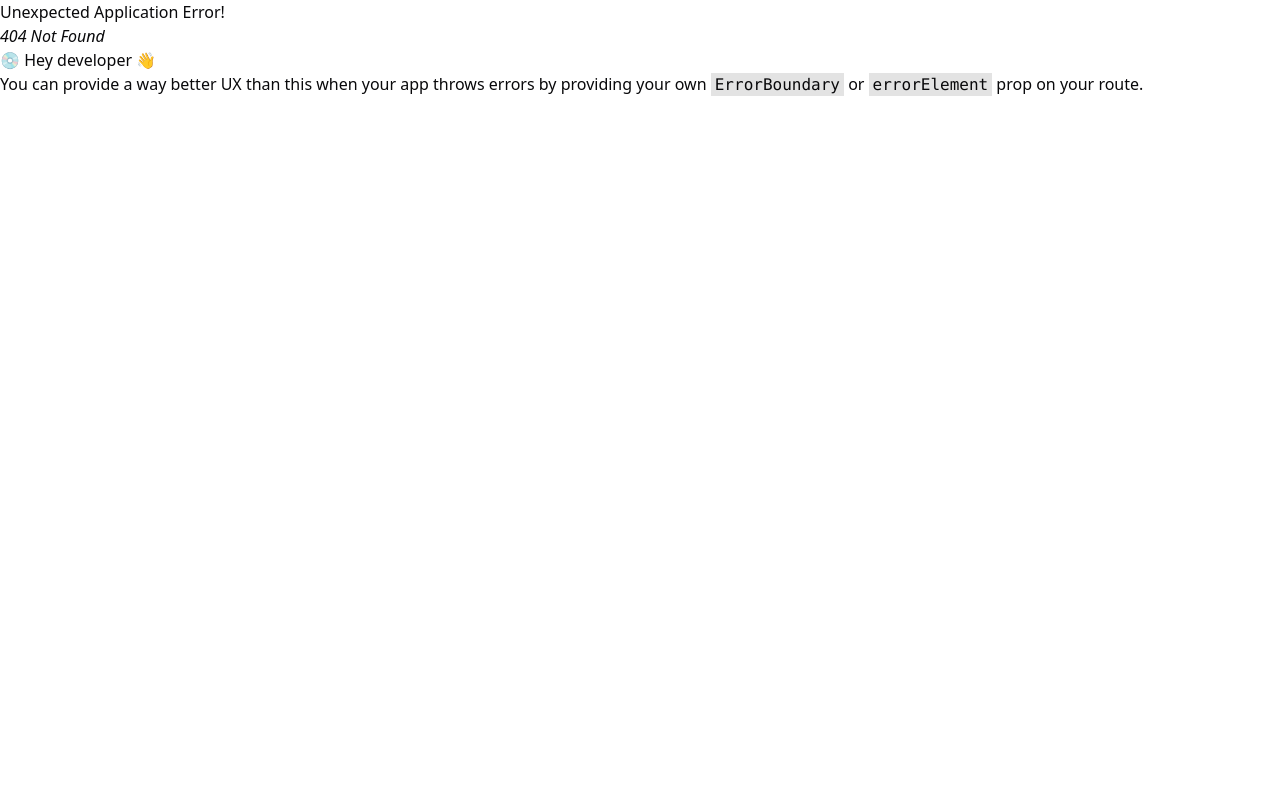
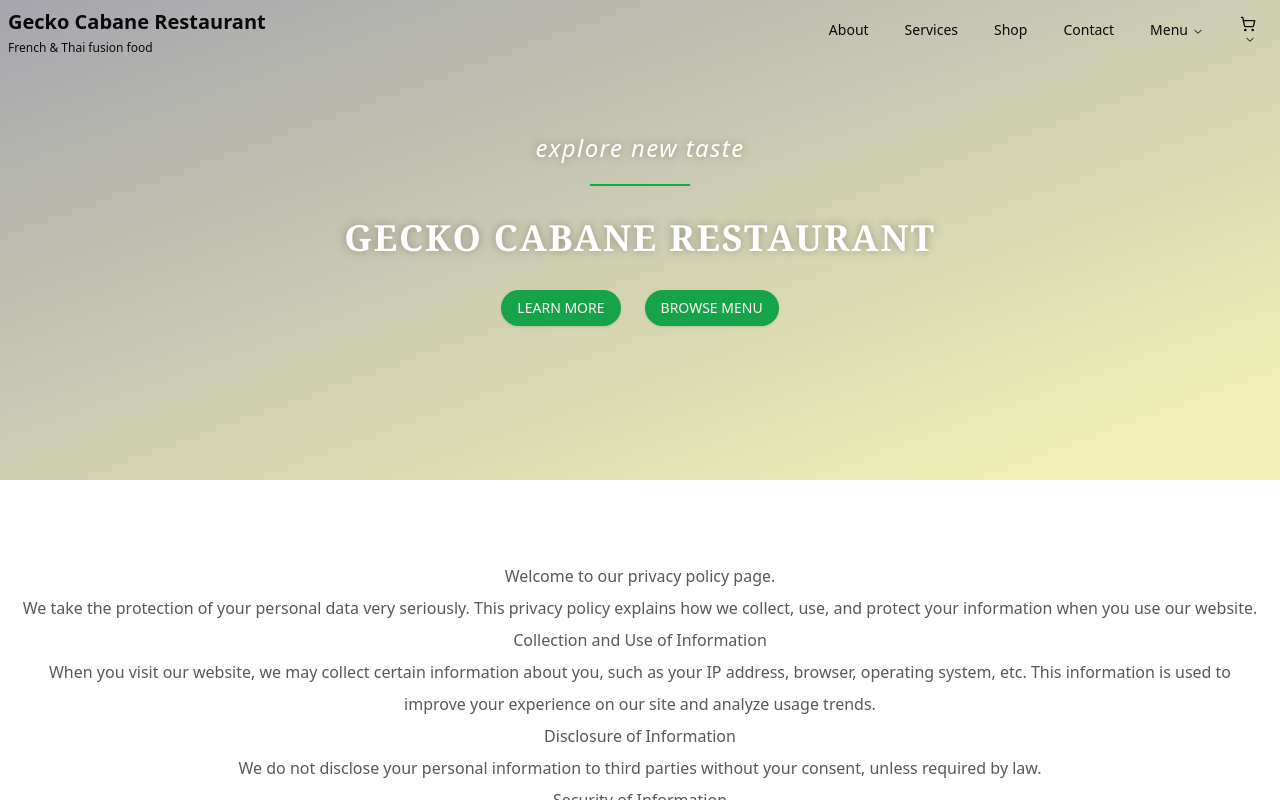
Before and after one commit to AnatholyB1/gecko_cabane, a React (Vite) app in the folder Gecko_Cabane_Restaurant/: page /privacy-policy in a window 1280 px wide. Before the commit this address had no page. Built offline with nearby package versions, Linux system fonts and the light colour scheme.

Commit message:
page : privacy policy

```diff
--- a/Gecko_Cabane_Restaurant/src/App.tsx
+++ b/Gecko_Cabane_Restaurant/src/App.tsx
@@ -6,6 +6,7 @@ import About from './page/about.tsx'
 import Services from './page/services.tsx'
 import Shop from './page/shop.tsx'
 import Contact from './page/contact.tsx'
+import Privacypolicy from './page/privacy-policy.tsx'
 
 
 const router = createBrowserRouter(
@@ -16,6 +17,7 @@ const router = createBrowserRouter(
         <Route path='services' element={<Services/>} ></Route>
         <Route path='shop' element={<Shop/>} ></Route>
         <Route path='contact' element={<Contact/>} ></Route>
+        <Route path='privacy-policy' element={<Privacypolicy/>} ></Route>
     </Route>
   )
 )
--- a/Gecko_Cabane_Restaurant/src/component/gallery.tsx
+++ b/Gecko_Cabane_Restaurant/src/component/gallery.tsx
@@ -52,7 +52,7 @@ function Gallery({className} : {className?: string}) {
       }}
 
       modules={[EffectCoverflow,Keyboard]}
-       className="mySwiper first:p-[5rem]">
+       className="mySwiper first:py-[5rem]">
         <SwiperSlide >
           <img className="h-[10rem] w-[14rem] shadow-2xl  shadow-primary/50 rounded-md transiton duration-300 delay-150  hover:scale-110" src="https://swiperjs.com/demos/images/nature-1.jpg" />
         </SwiperSlide>
@@ -78,7 +78,7 @@ function Gallery({className} : {className?: string}) {
           <img className="h-[10rem] w-[14rem] shadow-2xl  shadow-primary/50 rounded-md transiton duration-300 delay-150  hover:scale-110" src="https://swiperjs.com/demos/images/nature-8.jpg" />
         </SwiperSlide>
         <SwiperSlide>
-          <img className="h-[10rem] w-[14rem ] shadow-2xl  shadow-primary/50 rounded-md" src="https://swiperjs.com/demos/images/nature-5.jpg" />
+          <img className="h-[10rem] w-[14rem ] shadow-2xl  shadow-primary/50 rounded-md transiton duration-300 delay-150  hover:scale-110" src="https://swiperjs.com/demos/images/nature-5.jpg" />
         </SwiperSlide>
       </Swiper>
       <a title="Pinterest" href="https://www.pinterest.com/geckocabanerestaurant0059/"><FontAwesomeIcon className="w-[3rem] h-[3rem] transition hover:scale-125 duration-300 divide-neutral-200  text-red-700" icon={faPinterest}  /></a>
--- /dev/null
+++ b/Gecko_Cabane_Restaurant/src/page/privacy-policy.tsx
@@ -0,0 +1,22 @@
+import Layer from "@/layer";
+
+function Privacypolicy() {
+    return (
+        <Layer>
+            <section className="grid  grid-flow-row w-full h-auto bg-white py-[5rem] px-5">
+                <p className="text-center home-info-p">Welcome to our privacy policy page.</p>
+                <p className="text-center home-info-p">We take the protection of your personal data very seriously. This privacy policy explains how we collect, use, and protect your information when you use our website.</p>
+                <p className="text-center home-info-p">Collection and Use of Information</p>
+                <p className="text-center home-info-p">When you visit our website, we may collect certain information about you, such as your IP address, browser, operating system, etc. This information is used to improve your experience on our site and analyze usage trends.</p>
+                <p className="text-center home-info-p">Disclosure of Information</p>
+                <p className="text-center home-info-p">We do not disclose your personal information to third parties without your consent, unless required by law.</p>
+                <p className="text-center home-info-p">Security of Information</p>
+                <p className="text-center home-info-p">We have implemented security measures to protect your personal information from unauthorized access or disclosure.</p>
+                <p className="text-center home-info-p">Changes to the Privacy Policy</p>
+                <p className="text-center home-info-p">We reserve the right to modify this privacy policy at any time. Please check this page regularly to stay informed of any changes.</p>
+            </section>
+        </Layer>
+    );
+}
+
+export default Privacypolicy;
--- a/Gecko_Cabane_Restaurant/src/static/footer.tsx
+++ b/Gecko_Cabane_Restaurant/src/static/footer.tsx
@@ -30,8 +30,13 @@ export default function Footer () {
                         </NavigationMenuLink>
                     </NavigationMenuItem>
                     <NavigationMenuItem>
-                        <NavigationMenuLink onClick={() => nav('/Contact')} className={cn(navigationMenuTriggerStyle(),'text-white cursor-pointer bg-transparent hover:bg-transparent hover:text-primary transition-transform hover:scale-105')}>
+                        <NavigationMenuLink onClick={() => nav('/contact')} className={cn(navigationMenuTriggerStyle(),'text-white cursor-pointer bg-transparent hover:bg-transparent hover:text-primary transition-transform hover:scale-105')}>
                             Contact
+                        </NavigationMenuLink>
+                    </NavigationMenuItem>
+                    <NavigationMenuItem>
+                        <NavigationMenuLink onClick={() => nav('/privacy-policy')} className={cn(navigationMenuTriggerStyle(),'text-white cursor-pointer bg-transparent hover:bg-transparent hover:text-primary transition-transform hover:scale-105')}>
+                            Privacy Policy
                         </NavigationMenuLink>
                     </NavigationMenuItem>
                 </NavigationMenuList>
```
